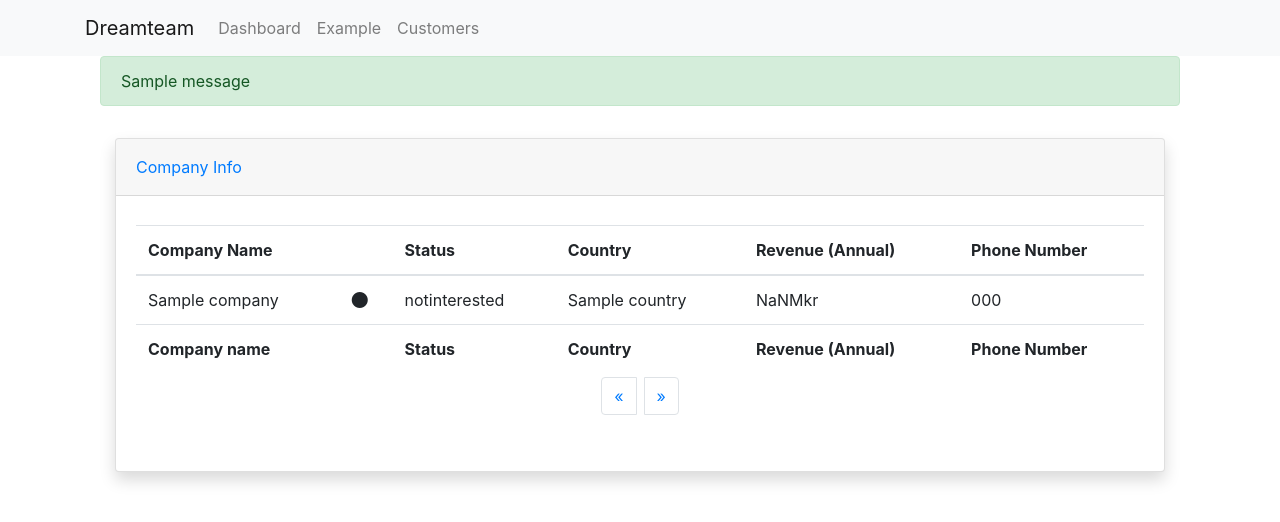
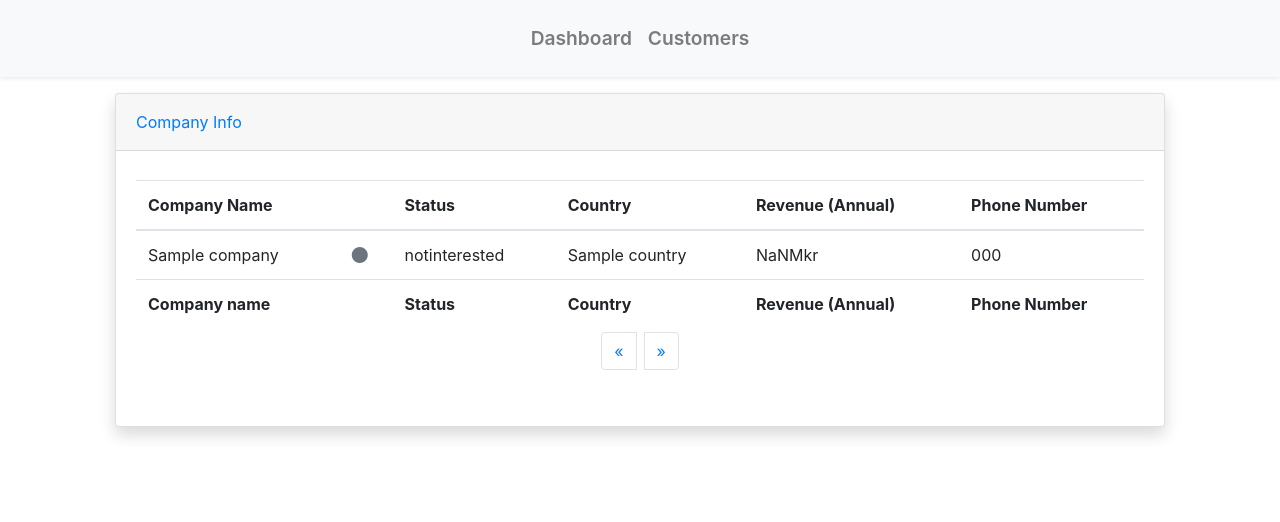
Before and after one commit to Kuldeep-iitb/Sales-dashboard-flask, a Flask app: template templates/customers.html in a window 1280 px wide. Shown: the top 522 px of the page. Run offline with Flask 2, Linux system fonts and the light colour scheme; the template is opened without the code that fills it: most values are stand-ins (such as "Sample title", 1, 10 or a date in 2020); one stand-in notice (Sample message) is shown; some libraries are stand-ins or nearby versions.

Commit message:
clean up

```diff
--- a/app.py
+++ b/app.py
@@ -130,22 +130,6 @@ def dashboard():
     return render_template('dashboard.html', deal_value=deal_value, deal_value_year=deal_value_year, deals_month=deals_month, deals_year=deals_year, customers_year=customers_year, companyTotalYear=companies_with_deals)
 
 
-
-@app.route('/example')
-def example():
-    offset = request.args.get('offset', default=0, type=int)
-    base_url = "https://api-test.lime-crm.com/api-test/api/v1/limeobject/company/"
-    params = f"?_limit=5&_offset={offset}"
-    url = base_url + params
-    companies = get_api_data_next(headers, url)
-
-
-    next_offset = offset + 5 if len(companies) == 5 else None
-    prev_offset = offset - 5 if offset > 0 else None
-
-    return render_template('example.html', companies=companies, next_offset=next_offset, prev_offset=prev_offset)
-
-
 @app.route('/customers')
 def customers():
     offset = request.args.get('offset', default=0, type=int)
--- /dev/null
+++ b/static/style.css
@@ -0,0 +1,14 @@
+.nav-link {
+    color: #fff;
+    font-size: 1.2rem;
+    font-weight: 600;
+    padding: 0.5rem 1rem;
+    border-radius: 0.5rem;
+    transition: all 0.3s ease-in-out;
+
+}
+
+.fa-solid{
+    font-family: "Font Awesome 5 Free";
+    color: #6c757d;
+}
--- a/templates/customers.html
+++ b/templates/customers.html
@@ -61,9 +61,6 @@
                 {% if next_offset is not none %}
                 <li class="page-item p-1"><a class="page-link" aria-label="Next" href="{{ url_for('customers', offset=next_offset) }} "><span aria-hidden="true">»</span></a></li>
                 {% endif %}
-                <!-- <li class="page-item disabled"><a class="page-link" aria-label="Previous" href="#"><span aria-hidden="true">«</span></a></li>
-
-                <li class="page-item"><a class="page-link" aria-label="Next" href="#"><span aria-hidden="true">»</span></a></li> -->
             </ul>
             </div>
           </div>
--- a/templates/includes/_messages.html
+++ /dev/null
@@ -1,15 +0,0 @@
-{% with messages = get_flashed_messages(with_categories=true) %}
-  {% if messages %}
-    {% for category, message in messages %}
-      <div class="alert alert-{{ category }}">{{ message }}</div>
-    {% endfor %}
-  {% endif %}
-{% endwith %}
-
-{% if error %}
-	<div class="alert alert-danger">{{ error }}</div>
-{% endif %}
-
-{% if msg %}
-	<div class="alert alert-success">{{ msg }}</div>
-{% endif %}
--- a/templates/includes/_navbar.html
+++ b/templates/includes/_navbar.html
@@ -1,20 +1,29 @@
-<nav class="navbar navbar-expand-sm navbar-light bg-light">
-  <div class="container">
 
-    <a class="navbar-brand" href="#">Dreamteam</a>
+<nav class="navbar navbar-expand-sm navbar-light bg-light py-3 shadow-sm">
 
-    <button class="navbar-toggler" type="button" data-toggle="collapse" data-target="#navbarSupportedContent" aria-controls="navbarSupportedContent" aria-expanded="false" aria-label="Toggle navigation">
+
+
+
+    <button
+      class="navbar-toggler"
+      type="button"
+      data-toggle="collapse"
+      data-target="#navbarSupportedContent"
+      aria-controls="navbarSupportedContent"
+      aria-expanded="false"
+      aria-label="Toggle navigation"
+    >
       <span class="navbar-toggler-icon"></span>
     </button>
+    <div class="ml-0 mr-0 mx-auto ">
+    <div class="collapse navbar-collapse" id="navbarSupportedContent">
+      <ul class="nav navbar-nav navbar-center">
+        <li class="nav-item">
+        </li>
+        <li class="nav-item"><a class="nav-link" href="/">Dashboard<span class="sr-only">(current)</span></a></li>
 
-    <div class="collapse navbar-collapse" id="navbarSupportedContent">
-      <ul class="nav navbar-nav mr-auto">
-        <li class="nav-item"><a class="nav-link" href="/">Dashboard<span class="sr-only">(current)</span></a></li>
-        <li class="nav-item"><a class="nav-link" href="/example">Example</a></li>
         <li class="nav-item"><a class="nav-link" href="/customers">Customers</a></li>
       </ul>
-
     </div>
-
   </div>
 </nav>
--- a/templates/layout.html
+++ b/templates/layout.html
@@ -7,13 +7,8 @@
       rel="stylesheet"
       href="https://stackpath.bootstrapcdn.com/bootstrap/4.1.3/css/bootstrap.min.css"
     />
-
-
-    <!-- <link
-      rel="stylesheet"
-      href="{{ url_for('static', filename='css/style.css') }}"
-    /> -->
     <link href="https://cdnjs.cloudflare.com/ajax/libs/font-awesome/6.3.0/css/all.min.css" rel="stylesheet"/>
+    <link rel="stylesheet" href="{{ url_for('static', filename='style.css') }}" />
 
   </head>
   <body>
@@ -22,7 +17,7 @@
       class="container-fluid"
       style="padding-top: 10px; padding: 0px 100px 0px 100px"
     >
-      {% include 'includes/_messages.html' %} {% block body %}{% endblock %}
+      {% block body %}{% endblock %}
     </div>
     <script src="https://stackpath.bootstrapcdn.com/bootstrap/4.1.3/js/bootstrap.min.js"></script>
     <script src="https://cdnjs.cloudflare.com/ajax/libs/Chart.js/2.7.3/Chart.min.js"></script>
```
Also changed, not shown: templates/dashboard.html (+5 -14 lines), templates/example.html (deleted, +0 -23 lines).
